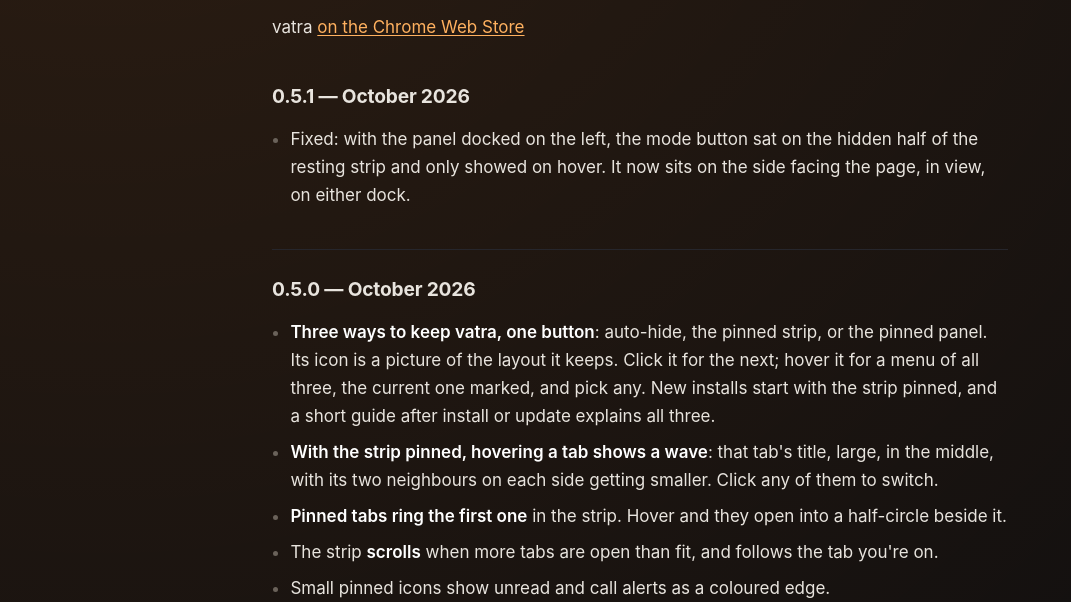
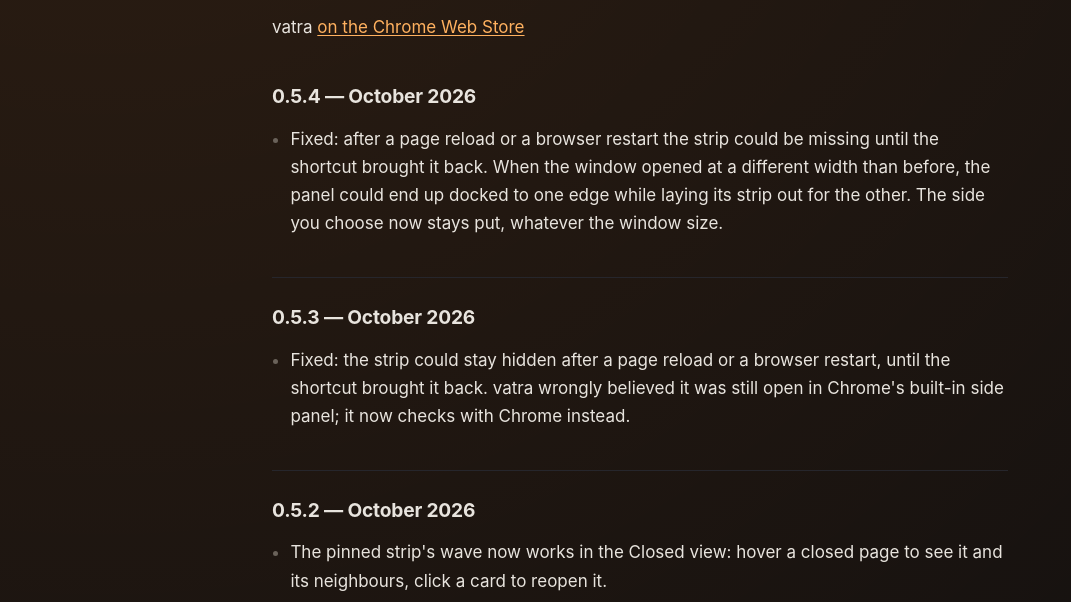
Before and after one commit to vyshni-labs/vatra-tab-manager, a plain HTML site: page changelog.html in a window 1280 px wide. Shown: the part 198-800 px from the top of the page, without its empty margins (0-1071 px from the left). Drawn offline with Linux system fonts and the light colour scheme.

Commit message:
Changelog 0.5.2–0.5.4; structured data at 0.5.4

```diff
--- a/changelog.html
+++ b/changelog.html
@@ -38,6 +38,12 @@
     <h1>Changelog</h1>
     <p>What changed in each version, newest first.</p>
     <p>vatra <a href="https://chromewebstore.google.com/detail/lcnmjfcejdglgmppnhhfmgkakjbeljdh">on the Chrome Web Store</a></p>
+    <h2>0.5.4 — October 2026</h2>
+    <ul><li>Fixed: after a page reload or a browser restart the strip could be missing until the shortcut brought it back. When the window opened at a different width than before, the panel could end up docked to one edge while laying its strip out for the other. The side you choose now stays put, whatever the window size.</li></ul>
+    <h2>0.5.3 — October 2026</h2>
+    <ul><li>Fixed: the strip could stay hidden after a page reload or a browser restart, until the shortcut brought it back. vatra wrongly believed it was still open in Chrome&#x27;s built-in side panel; it now checks with Chrome instead.</li></ul>
+    <h2>0.5.2 — October 2026</h2>
+    <ul><li>The pinned strip&#x27;s wave now works in the Closed view: hover a closed page to see it and its neighbours, click a card to reopen it.</li></ul>
     <h2>0.5.1 — October 2026</h2>
     <ul><li>Fixed: with the panel docked on the left, the mode button sat on the hidden half of the resting strip and only showed on hover. It now sits on the side facing the page, in view, on either dock.</li></ul>
     <h2>0.5.0 — October 2026</h2>
```
Also changed, not shown: index.html (+1 -1 lines).
